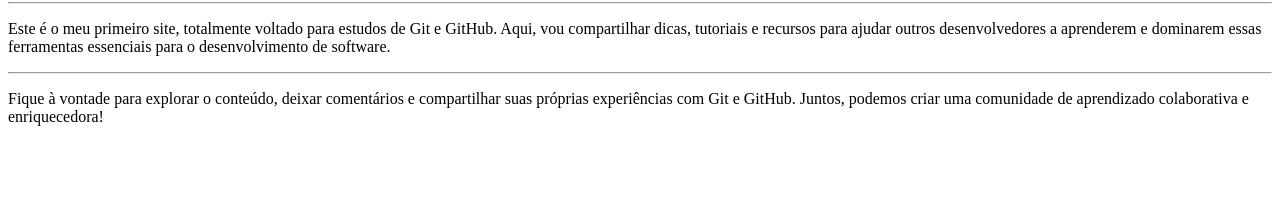
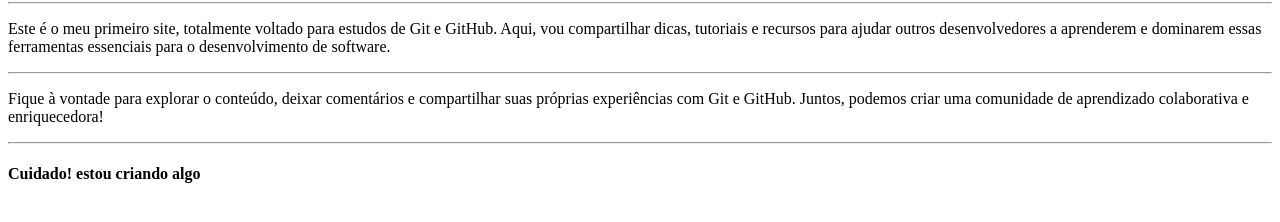
Before and after one commit to joaofrangobr/Ol-mundo, a plain HTML site: page Site-base/index.html in a window 1280 px wide. Shown: the part 78-300 px from the top of the page. Drawn offline with Linux system fonts and the light colour scheme.

Commit message:
Mudanças simples e aprendizado sobre o fork

```diff
--- a/Site-base/index.html
+++ b/Site-base/index.html
@@ -11,5 +11,7 @@
     <p>Este é o meu primeiro site, totalmente voltado para estudos de Git e GitHub. Aqui, vou compartilhar dicas, tutoriais e recursos para ajudar outros desenvolvedores a aprenderem e dominarem essas ferramentas essenciais para o desenvolvimento de software.</p>
     <hr>
     <p>Fique à vontade para explorar o conteúdo, deixar comentários e compartilhar suas próprias experiências com Git e GitHub. Juntos, podemos criar uma comunidade de aprendizado colaborativa e enriquecedora!</p>
+    <hr>
+    <h4>Cuidado! estou criando algo</h4>
 </body>
 </html>
```
